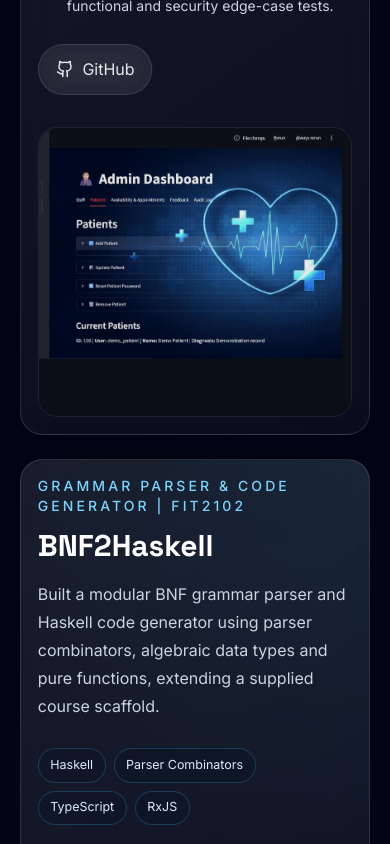
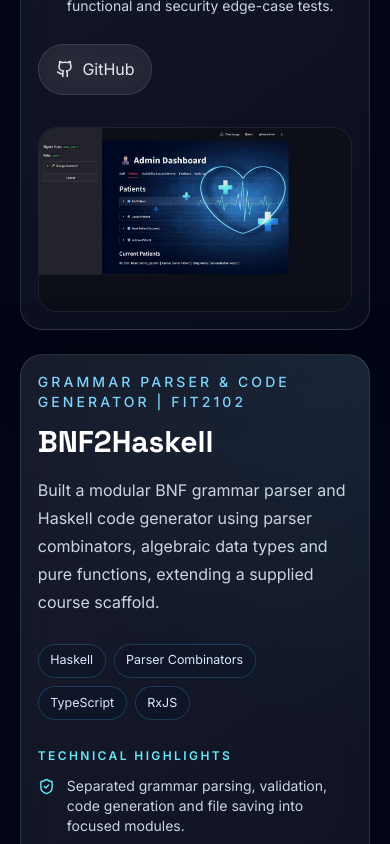
Before and after one commit to suchirrrr/portfolio, a React (Vite) app: page / in a window 390 px wide. Shown: the part 2560-3404 px from the top of the page. Built offline with nearby package versions, Linux system fonts and the light colour scheme.

Commit message:
Fix project image framing and expand experience timeline

```diff
--- a/src/App.tsx
+++ b/src/App.tsx
@@ -155,24 +155,47 @@ const projects = [
 
 const experience = [
   {
-    role: "Research Intern",
-    org: "Monash IT Student Research Scheme 2025",
-    copy: "Worked on forecasting models, intelligent systems and sustainable energy analytics using Python-based data workflows.",
+    role: "CEO & Founder", org: "CodeTerinity",
+    dates: "May 2025 – Present", location: "Remote",
+    copy: "Lead a Python tutoring startup for beginners, shaping personalised one-to-one sessions, the tutoring model, learning content and student outreach.",
   },
   {
-    role: "Founder & Python Tutor",
-    org: "CodeTerinity",
-    copy: "Founded a beginner-focused Python tutoring initiative and designed personalised coding exercises.",
+    role: "Head of External Liaison", org: "Robogals Monash Malaysia",
+    dates: "Aug 2026 – Present", location: "Malaysia",
+    copy: "Manage external relationships with industry partners, sponsors, educational institutions and communities to support the organisation’s activities.",
+  },
+  {
+    role: "Head of Industrial Relations", org: "MIND ENGINE Expo",
+    dates: "Jan 2026 – Present", location: "Malaysia",
+    copy: "Lead industry outreach for collaborations, sponsorships, guest lectures and workshops, including proposal drafting and ongoing partnership coordination.",
+  },
+  {
+    role: "Head of Industrial Relations", org: "Monash University Malaysia Tech Club (MUMTEC)",
+    dates: "Nov 2024 – Present", location: "Malaysia",
+    copy: "Build industry partnerships and organise initiatives connecting students with engineering and technology professionals and opportunities.",
+  },
+  {
+    role: "Head of Industrial Relations", org: "Averis x Monash Hackathon 2026",
+    dates: "Jul 2026 – Sep 2026", location: "Malaysia",
+    copy: "Recruited and onboarded judges and mentors, coordinated stakeholder communication, and hosted the Averis team during the hackathon to support their interactions with participants.",
+  },
+  {
+    role: "Research Intern",
+    org: "Monash IT Student Research (iSR) Scheme 2025",
+    dates: "Nov 2025 – Feb 2026", location: "Malaysia",
+    copy: "Explored forecasting, data-driven modelling and intelligent systems for tropical building energy behaviour under Dr. Mirza Rayana Sanzana, working with open datasets and exploratory pipelines for sustainable energy analytics.",
+  },
+  {
+    role: "Global Intern",
+    org: "The Workstyle Revolution · TeaMWork Programme",
+    dates: "Jun 2025 – Jul 2025", location: "Remote",
+    copy: "Collaborated in a seven-person team from Monash and Warwick on inclusive work practices. Conducted user research and case study analysis, then designed and pitched the Workstyle Pioneers Campaign with outreach, social media and case study materials.",
   },
   {
     role: "Technical Intern",
     org: "Mechmet Engineers",
+    dates: "Nov 2024 – Jan 2025", location: "Coimbatore, India",
     copy: "Practised Python, Pandas, NumPy, data structures and introductory machine learning through hands-on data tasks.",
-  },
-  {
-    role: "Marketing & Strategy Intern",
-    org: "TeaMWork Global Internship Programme",
-    copy: "Collaborated in a multicultural team on research, strategy and campaign design.",
   },
 ];
 
@@ -184,7 +207,7 @@ const leadership = [
     icon: Handshake,
   },
   {
-    title: "Industrial Outreach Lead",
+    title: "Head of Industrial Relations",
     org: "MIND ENGINE Expo 2026",
     copy: "Leading company outreach for sponsorships, guest lectures, workshops, booths and student-industry collaboration.",
     icon: Award,
@@ -441,7 +464,7 @@ function ProjectVisual({ project }: { project: (typeof projects)[number] }) {
 function Experience() {
   return (
     <section id="experience" className="mx-auto max-w-6xl px-5 py-20">
-      <SectionHeading eyebrow="Experience" title="A focused path through research, teaching and technical work." />
+      <SectionHeading eyebrow="Experience" title="Research, teaching and industry leadership." />
       <div className="relative mt-12 space-y-6 before:absolute before:left-4 before:top-2 before:h-full before:w-px before:bg-gradient-to-b before:from-sky-300 before:via-fuchsia-400 before:to-transparent md:before:left-1/2">
         {experience.map((item, index) => (
           <motion.div
@@ -449,12 +472,13 @@ function Experience() {
             initial={{ opacity: 0, y: 16 }}
             whileInView={{ opacity: 1, y: 0 }}
             viewport={{ once: true, amount: 0.35 }}
-            className={`relative grid gap-5 pl-12 md:grid-cols-2 md:pl-0 ${index % 2 ? "md:[&>div]:col-start-2" : ""}`}
+            className={`relative grid gap-5 pl-12 md:grid-cols-2 md:gap-12 md:pl-0 ${index % 2 ? "md:[&>div]:col-start-2" : ""}`}
           >
             <span className="absolute left-2 top-3 h-4 w-4 rounded-full border border-cyan-200 bg-ink shadow-[0_0_24px_rgba(34,211,238,0.8)] md:left-1/2 md:-translate-x-1/2" />
             <div className="glass-panel">
               <p className="text-sm uppercase tracking-[0.2em] text-sky-300">{item.role}</p>
               <h3 className="mt-2 font-display text-xl font-semibold text-white">{item.org}</h3>
+              <p className="mt-2 text-sm leading-6 text-slate-400">{item.dates} · {item.location}</p>
               <p className="mt-3 leading-7 text-slate-300">{item.copy}</p>
             </div>
           </motion.div>
--- a/src/styles.css
+++ b/src/styles.css
@@ -245,11 +245,20 @@ a:hover {
   box-shadow: 0 18px 60px rgba(56, 189, 248, 0.11);
 }
 
+.image-visual {
+  align-self: start;
+  min-width: 0;
+}
+
+.project-card > * {
+  min-width: 0;
+}
+
 .image-visual img {
+  display: block;
   width: 100%;
-  height: 100%;
-  min-height: 23rem;
-  object-fit: cover;
+  height: auto;
+  object-fit: contain;
   object-position: center;
   opacity: 0.92;
 }
@@ -336,11 +345,6 @@ a:hover {
 }
 
 @media (max-width: 640px) {
-  .image-visual,
-  .image-visual img {
-    min-height: 18rem;
-  }
-
   .screenshot-stack img {
     height: 12rem;
   }
```
